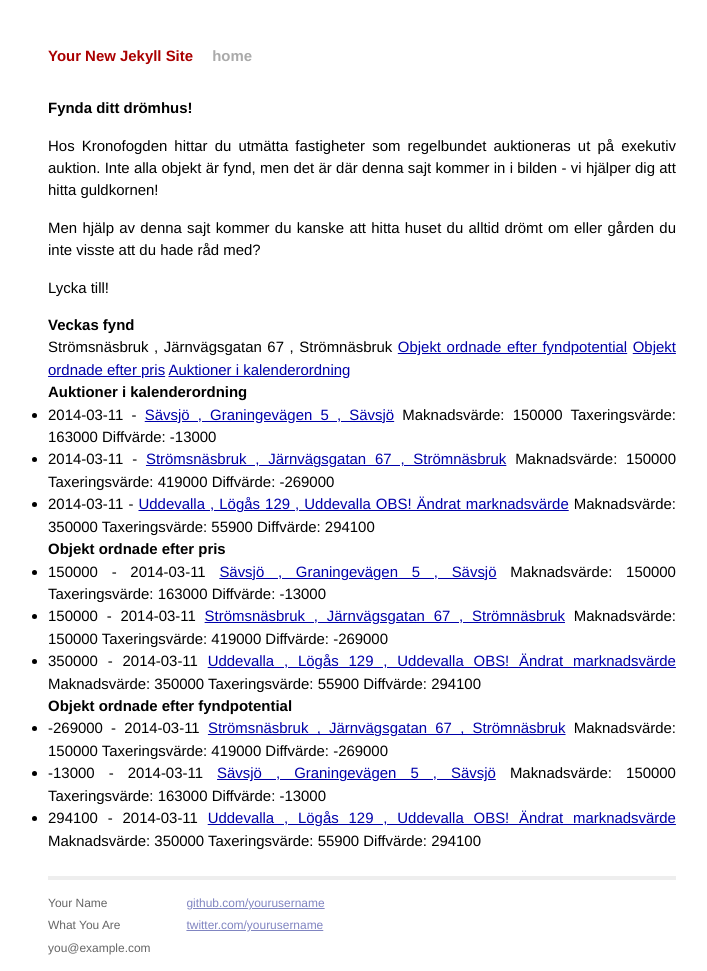
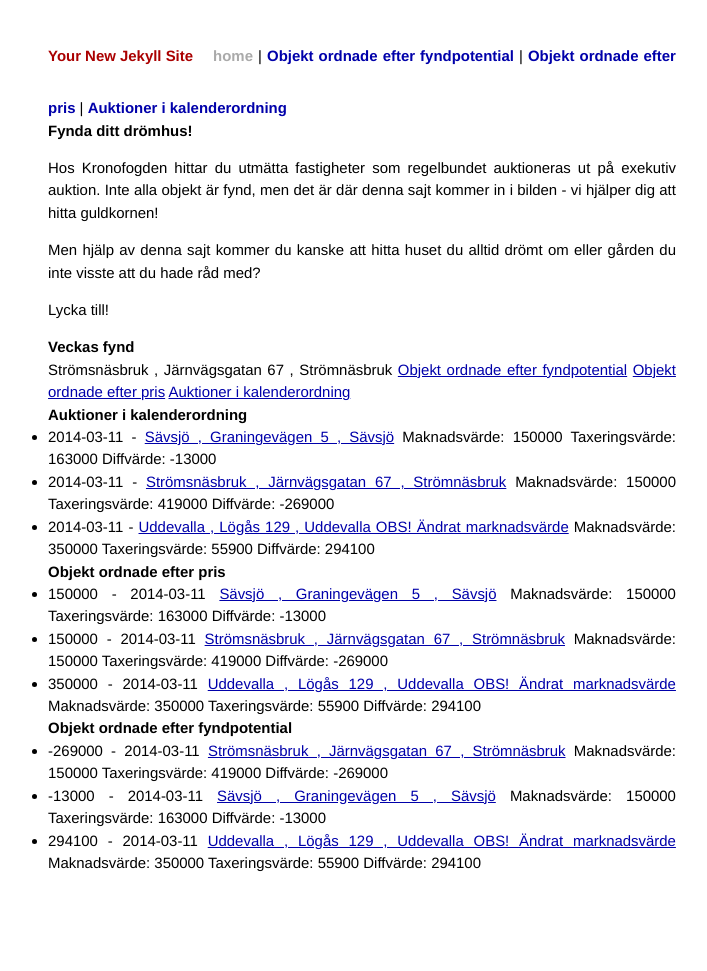
Before and after one commit to 2lambda123/propladder, a Jekyll site: the page built from index.html, in a window 1280 px wide. Shown: the whole page, without its empty margins (278-985 px from the left). Built offline with Jekyll 4.4.1, drawn with Linux system fonts in a browser that asks for light colours; Markdown is read by kramdown in place of the engine named in the settings; after the commit the page ends 945 px from its top, so only the background shows below that.

Commit message:
new pages

```diff
--- a/_layouts/default.html
+++ b/_layouts/default.html
@@ -19,25 +19,16 @@
           <div class="header">
             <h1 class="title"><a href="/">{{ site.name }}</a></h1>
             <a class="extra" href="/">home</a>
+
+
+            | <a href= "fynd.html">Objekt ordnade efter fyndpotential</a>
+            | <a href= "pris.html">Objekt ordnade efter pris</a>
+            | <a href= "tid.html">Auktioner i kalenderordning</a>
+
           </div>
 
           {{ content }}
 
-          <div class="footer">
-            <div class="contact">
-              <p>
-                Your Name<br />
-                What You Are<br />
-                you@example.com
-              </p>
-            </div>
-            <div class="contact">
-              <p>
-                <a href="https://github.com/yourusername">github.com/yourusername</a><br />
-                <a href="https://twitter.com/yourusername">twitter.com/yourusername</a><br />
-              </p>
-            </div>
-          </div>
         </div>
 
     </body>
```
